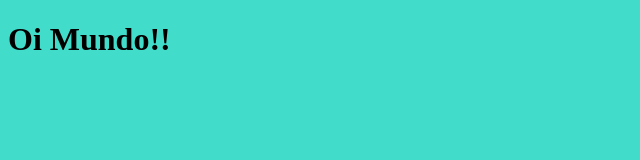
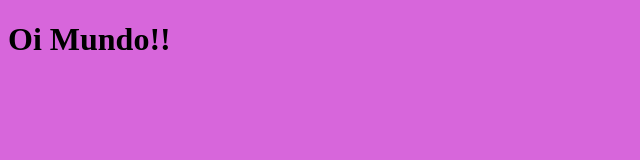
Before and after one commit to Camilatrentino/Barbie, a plain HTML site: page index.html in a window 1280 px wide. Shown: the whole page, without its empty margins (0-640 px from the left). Drawn offline with Linux system fonts and the light colour scheme.

Commit message:
alteração cor

```diff
--- a/index.html
+++ b/index.html
@@ -2,7 +2,7 @@
 <html lang="en">
 <head><style>
     body{
-        background-color: hsl(173, 69%, 56%);
+        background-color: hsl(298, 62%, 63%);
     }
 </style>
     <meta charset="UTF-8">
```
